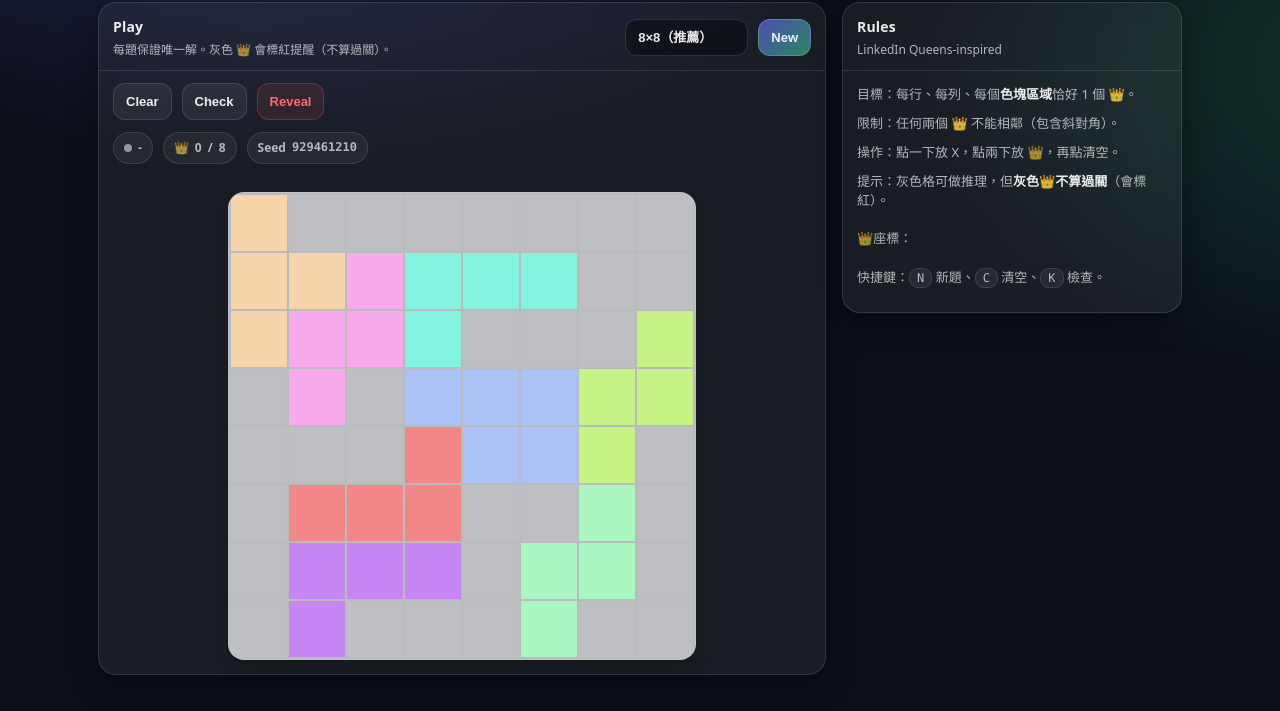
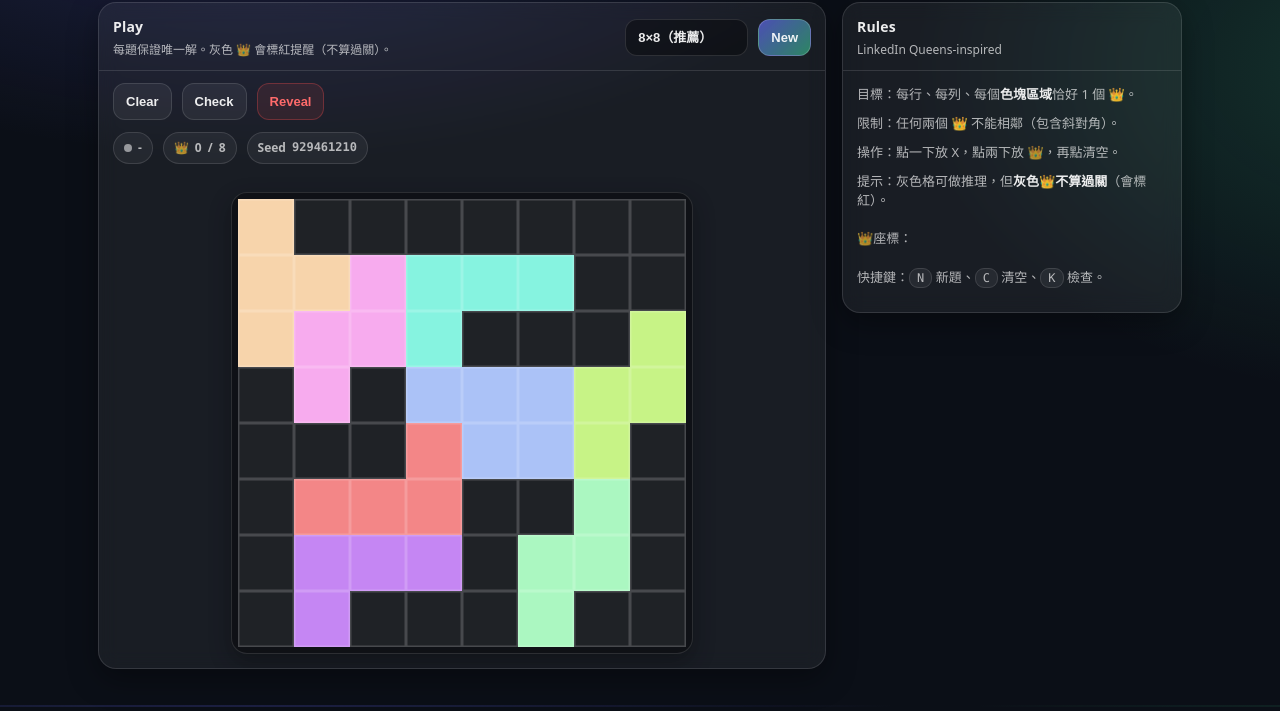
Before and after one commit to kingking001111/queens-6.0, a plain HTML site: page index.html in a window 1280 px wide. Shown: the part 93-804 px from the top of the page. Drawn offline with Linux system fonts and the light colour scheme.

Commit message:
Update index.html

```diff
--- a/index.html
+++ b/index.html
@@ -137,17 +137,17 @@
 
     .boardWrap{ padding: 14px; display:flex; justify-content:center; }
 
-    /* ✅ 格線更清楚：用 gap 當線 */
     .board{
-      display:grid;
-      gap: 2px;
-      padding: 2px;
-      border-radius: 16px;
-      border: 1px solid var(--border);
-      background: rgba(255,255,255,.70); /* 線的顏色 */
-      box-shadow: 0 8px 22px rgba(0,0,0,.18);
-      overflow:hidden;
-    }
+  display:grid;
+  gap: 0;                 /* ✅ 取消用 gap 當線 */
+  padding: 6px;           /* ✅ 棋盤外圍留一圈深色邊框 */
+  border-radius: 16px;
+  border: 1px solid var(--border);
+  background: rgba(0,0,0,.38);  /* ✅ 你要的深色棋盤底 */
+  box-shadow: 0 8px 22px rgba(0,0,0,.30);
+  overflow:hidden;
+}
+
 
     .cell{
       width: var(--cell);
@@ -160,6 +160,8 @@
       user-select:none;
       transition: transform .06s ease, filter .15s ease;
       background: rgba(255,255,255,.04);
+
+      box-shadow: inset 0 0 0 1.5px rgba(255,255,255,.18); /* ✅ 格線 */
     }
     .cell:hover{ filter: brightness(1.04); }
     .cell:active{ transform: scale(.985); }
```
